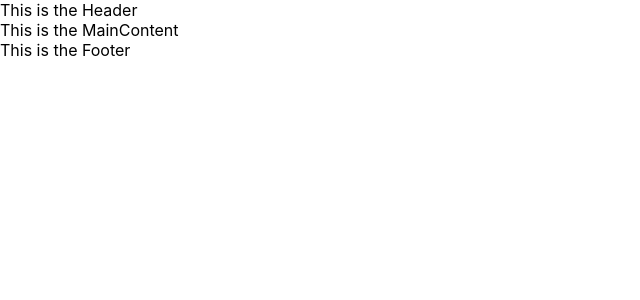
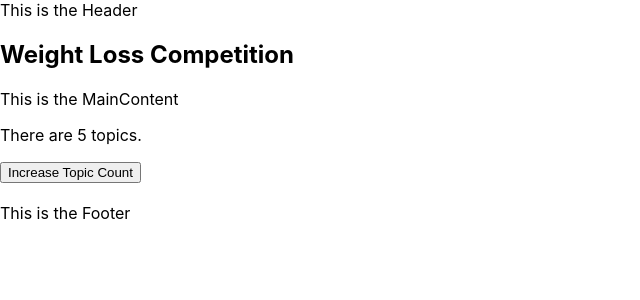
Before and after one commit to DzakirinMD/react-playground, a React (Create React App) app: page / in a window 1280 px wide. Shown: the top 300 px of the page, without its empty margins (0-640 px from the left). Built offline with nearby package versions, Linux system fonts and the light colour scheme.

Commit message:
added Component State

```diff
--- a/src/App.js
+++ b/src/App.js
@@ -1,4 +1,3 @@
-import logo from './logo.svg';
 import './App.css';
 
 // importing components
@@ -10,7 +9,9 @@ function App() {
   return (
     <div>
       <Header />
-      <MainContent />
+      {/* send data to MainContent */}
+      <MainContent pageTitle = {"Weight Loss Competition"}
+      numTopics = {5} />
       <Footer />
     </div>
   );
--- a/src/components/footer.js
+++ b/src/components/footer.js
@@ -3,7 +3,7 @@ import React from "react";
 function Footer(){
     return (
         <footer>
-        This is the Footer
+        <br/> This is the Footer
         </footer>
     )
 }
--- a/src/components/maincontent.js
+++ b/src/components/maincontent.js
@@ -1,11 +1,23 @@
-import React from "react";
+import React, { useState } from "react";
+import PropTypes from "prop-types";
 
-function MainContent(){
+// props is used to access the data
+function MainContent(props){
+    const [count, setCount] = useState(props.numTopics);
+
     return (
         <maincontent>
-        This is the MainContent
+            <h2>{props.pageTitle}</h2>
+            This is the MainContent
+            <p>There are {count} topics.</p>
+            <button onClick={() => setCount(count+1)}>
+                Increase Topic Count</button>
         </maincontent>
     )
 }
 
+MainContent.propTypes = {
+    pageTitle: PropTypes.string
+}
+
 export default MainContent
```
